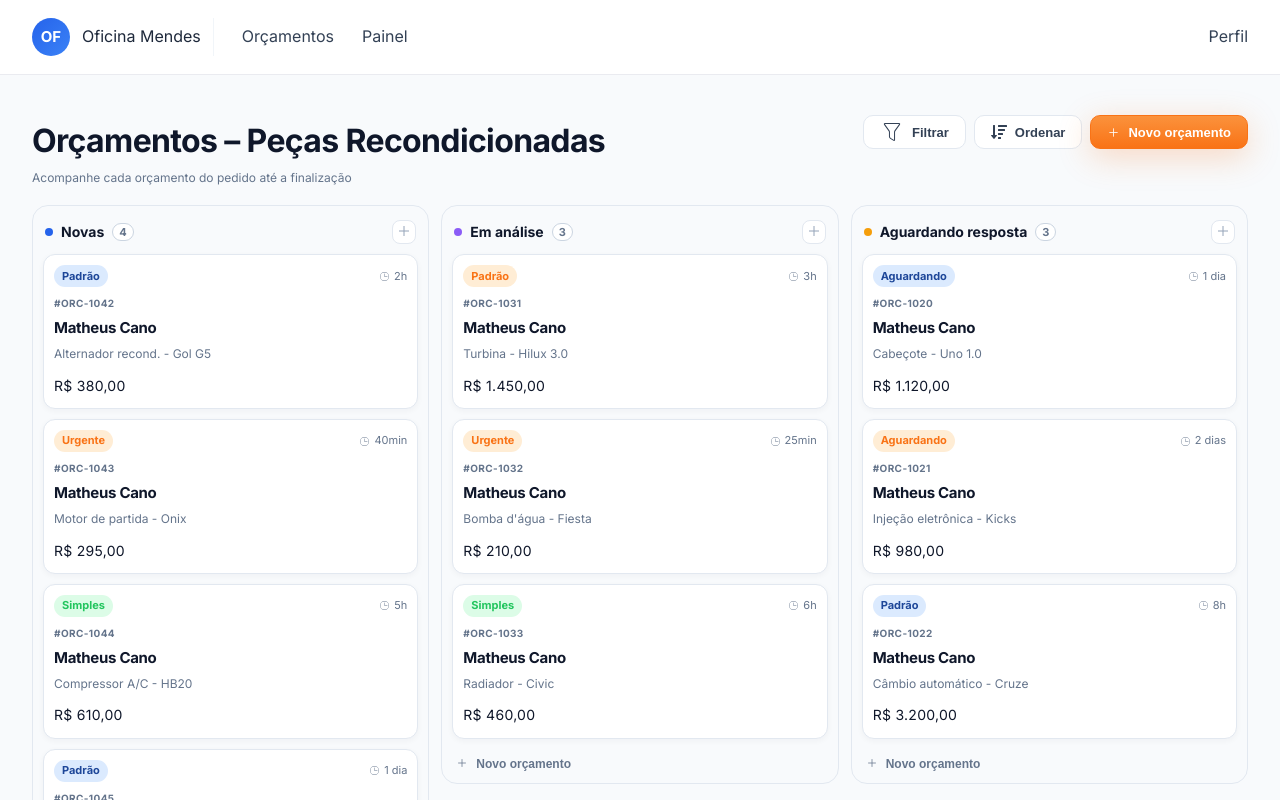
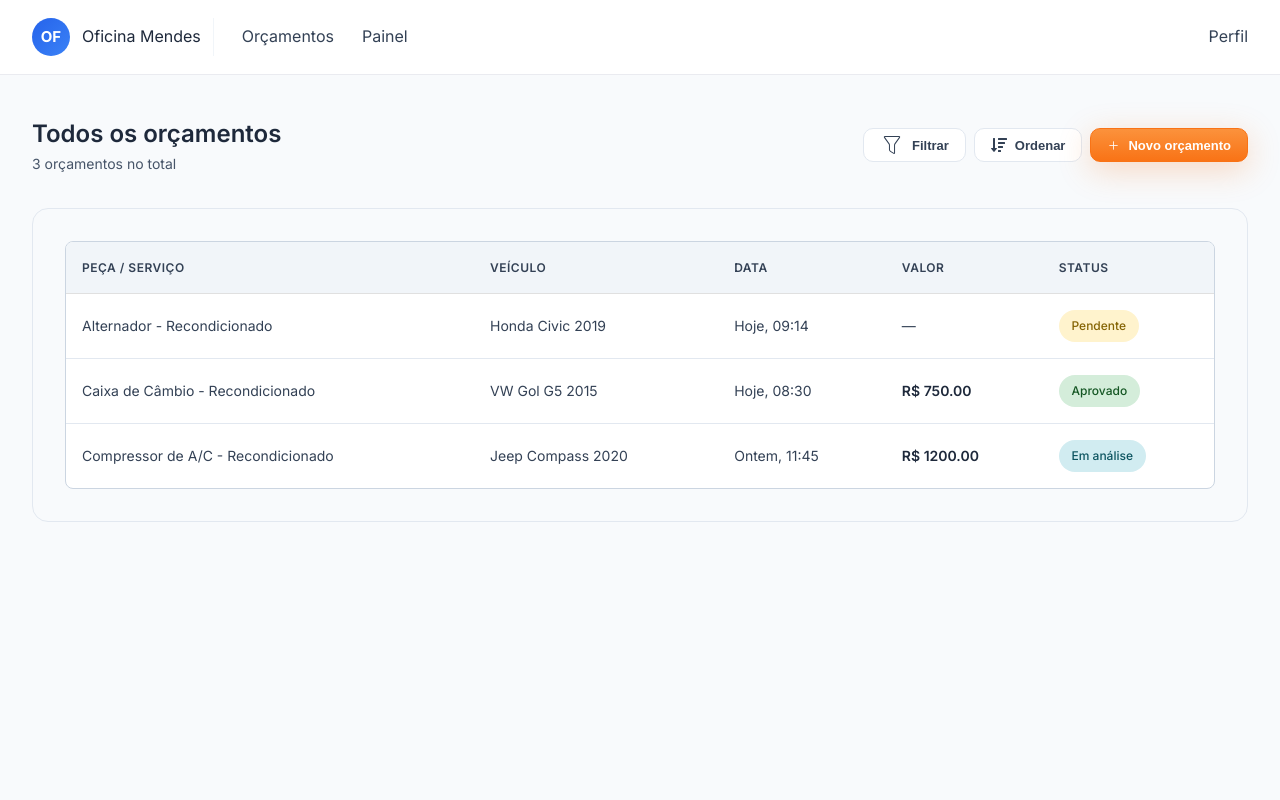
Before and after one commit to rebecaCaroba/AutoFast, a React (Vite) app: page /orcamento in a window 1280 px wide. Shown: the top 800 px of the page. Built offline with nearby package versions, Linux system fonts and the light colour scheme.

Commit message:
Estilizando pagina orçamentos do cliente

```diff
--- a/src/pages/Budget/BudgetClient/index.tsx
+++ b/src/pages/Budget/BudgetClient/index.tsx
@@ -1,6 +1,9 @@
 import { Link, useNavigate } from 'react-router-dom';
 import './style.scss';
 import { useState } from 'react';
+import { IoAddSharp } from 'react-icons/io5';
+import { FaSortAmountDown } from 'react-icons/fa';
+import { CiFilter } from 'react-icons/ci';
 
 interface Orcamento {
     id: number;
@@ -65,24 +68,28 @@ export function BudgetClient() {
                     <h1>Todos os orçamentos</h1>
                     <p className="total-orcamentos">{orcamentosFiltrados.length} orçamentos no total</p>
                 </div>
-                <Link to={'/criar-orcamento'} className="btn-criar-orcamento">+ Criar orçamento</Link>
+                <div className="dashboard-mechanic-actions">
+                    <button type="button" className="dashboard-mechanic-action-button dashboard-mechanic-action-button--ghost">
+                        < CiFilter size={24} />
+                        Filtrar
+                    </button>
+                    <button type="button" className="dashboard-mechanic-action-button dashboard-mechanic-action-button--ghost">
+                        <FaSortAmountDown size={16} />
+                        Ordenar
+                    </button>
+                    <button type="button" className="dashboard-mechanic-action-button dashboard-mechanic-action-button--primary">
+                        < IoAddSharp />
+                        Novo orçamento
+                    </button>
+                </div>
             </div>
 
-            <div className="filtro-container">
-                <input
-                    type="text"
-                    placeholder="Pesquisar por cliente, serviço ou veículo..."
-                    value={filtro}
-                    onChange={(e) => setFiltro(e.target.value)}
-                    className="filtro-input"
-                />
-            </div>
+            <div className="dashboard-container">
 
                 <div className="table-container">
                     <table className="orcamentos-table">
                         <thead>
                             <tr>
-                            <th>CLIENTE</th>
                                 <th>PEÇA / SERVIÇO</th>
                                 <th>VEÍCULO</th>
                                 <th>DATA</th>
@@ -93,15 +100,6 @@ export function BudgetClient() {
                         <tbody>
                             {orcamentosFiltrados.map((orcamento) => (
                                 <tr key={orcamento.id} onClick={() => navigate(`/orcamento/${orcamento.status}`)} className="table-row">
-                                <td>
-                                    <div className="cliente-info">
-                                        <div className="cliente-avatar">{orcamento.cliente.charAt(0)}</div>
-                                        <div>
-                                            <div className="cliente-nome">{orcamento.cliente}</div>
-                                            <div className="cliente-id">#{String(orcamento.id).padStart(4, '0')}</div>
-                                        </div>
-                                    </div>
-                                </td>
                                     <td>{orcamento.orc}</td>
                                     <td>{orcamento.veiculo}</td>
                                     <td>{orcamento.data}</td>
@@ -129,5 +127,6 @@ export function BudgetClient() {
                     </table>
                 </div>
             </div>
+        </div>
     );
 }
--- a/src/pages/Budget/BudgetClient/style.scss
+++ b/src/pages/Budget/BudgetClient/style.scss
@@ -1,10 +1,9 @@
 @use '../../../styles/config/variables';
+@use "../../../styles/config/colors";
 
 .dashboard {
-    padding: 2rem;
-    background-color: #fff;
+    padding: 1rem;
     border-radius: 8px;
-    margin-bottom: 2rem;
 
 
     .dashboard-header {
@@ -16,18 +15,52 @@
         h1 {
             font-size: 24px;
             font-weight: 600;
-            color: #333;
-            margin-bottom: 0.5rem;
+            color: colors.$gray-800;
+        }
+
+        .dashboard-mechanic-actions {
+            display: flex;
+            align-items: center;
+            gap: 8px;
+            flex-wrap: wrap;
+            justify-content: flex-end;
+        }
+
+        .dashboard-mechanic-action-button {
+            display: inline-flex;
+            align-items: center;
+            gap: 8px;
+            height: 34px;
+            padding: 1rem;
+            border-radius: 10px;
+            border: 1px solid colors.$gray-200;
+            background: colors.$white;
+            color: colors.$gray-700;
+            font-size: 13px;
+            font-weight: 600;
+            cursor: pointer;
+            transition: transform 0.2s ease, box-shadow 0.2s ease, border-color 0.2s ease;
+        }
+
+        .dashboard-mechanic-action-button--ghost {
+            background: rgba(colors.$white, 0.96);
+        }
+
+        .dashboard-mechanic-action-button--primary {
+            border-color: colors.$orange-500;
+            background: linear-gradient(180deg, colors.$orange-400 0%, colors.$orange-500 100%);
+            color: colors.$white;
+            box-shadow: colors.$shadow-orange;
         }
 
         .total-orcamentos {
-            color: #999;
+            color: colors.$gray-600;
             font-size: 14px;
         }
 
         .btn-criar-orcamento {
             padding: 0.75rem 1.5rem;
-            background-color: #007bff;
+            background-color: colors.$orange-500;
             color: white;
             border: none;
             border-radius: 6px;
@@ -39,60 +72,37 @@
             text-decoration: none;
 
             &:hover {
-                background-color: #0056b3;
+                background-color: colors.$orange-500;
             }
 
-            &:active {
-                background-color: #003d82;
-            }
         }
     }
 
-    .filtro-container {
-        display: flex;
-        gap: 1rem;
-        margin-bottom: 2rem;
-        align-items: center;
-
-        .filtro-input {
-            flex: 1;
-            padding: 0.75rem 1rem;
-            border: 1px solid #e0e0e0;
-            border-radius: 6px;
-            font-size: 14px;
-            outline: none;
-            transition: border-color 0.3s ease;
-
-            &:focus {
-                border-color: #007bff;
-                box-shadow: 0 0 0 2px rgba(0, 123, 255, 0.1);
-            }
-
-            &::placeholder {
-                color: #999;
-            }
-        }
-
-
+    .dashboard-container {
+        background: colors.$gray-50;
+        border: 1px solid colors.$gray-200;
+        border-radius: 16px;
+        padding: 2rem;
     }
 
     .table-container {
         overflow-x: auto;
         border-radius: 8px;
-        border: 1px solid #e0e0e0;
+        border: 1px solid colors.$gray-300;
+        background-color: colors.$white;
 
         .orcamentos-table {
             width: 100%;
             border-collapse: collapse;
 
             thead {
-                background-color: #f8f9fa;
+                background-color: colors.$gray-100;
 
                 th {
                     padding: 1rem;
                     text-align: left;
                     font-weight: 600;
-                    color: #999;
+                    color: colors.$gray-700;
                     font-size: 12px;
                     border-bottom: 1px solid #e0e0e0;
                     text-transform: uppercase;
@@ -103,11 +113,11 @@
             tbody {
                 tr {
                     cursor: pointer;
-                    border-bottom: 1px solid #e0e0e0;
+                    border-bottom: 1px solid colors.$gray-200;
                     transition: background-color 0.2s ease;
 
                     &:hover {
-                        background-color: #fafafa;
+                        background-color: colors.$gray-50;
                     }
 
                     &:last-child {
@@ -117,40 +127,11 @@
                     td {
                         padding: 1rem;
                         font-size: 14px;
-                        color: #333;
-
-                        .cliente-info {
-                            display: flex;
-                            align-items: center;
-                            gap: 0.75rem;
-
-                            .cliente-avatar {
-                                width: 40px;
-                                height: 40px;
-                                border-radius: 50%;
-                                background-color: #007bff;
-                                color: white;
-                                display: flex;
-                                align-items: center;
-                                justify-content: center;
-                                font-weight: 600;
-                                font-size: 16px;
-                            }
-
-                            .cliente-nome {
-                                font-weight: 500;
-                                color: #333;
-                            }
-
-                            .cliente-id {
-                                font-size: 12px;
-                                color: #999;
-                            }
-                        }
+                        color: colors.$gray-700;
 
                         .valor {
                             font-weight: 600;
-                            color: #333;
+                            color: colors.$gray-800;
                         }
 
                         .status-badge {
--- a/src/pages/Budget/index.tsx
+++ b/src/pages/Budget/index.tsx
@@ -3,7 +3,7 @@ import { BudgetMechanic } from "./BudgetMechanic"
 
 
 export default function Budget() {
-    const user = 'mecanico'
+    const user: string = 'od'
 
     return (
         <>
```
Lines whose indentation alone changed are shown as unchanged.
